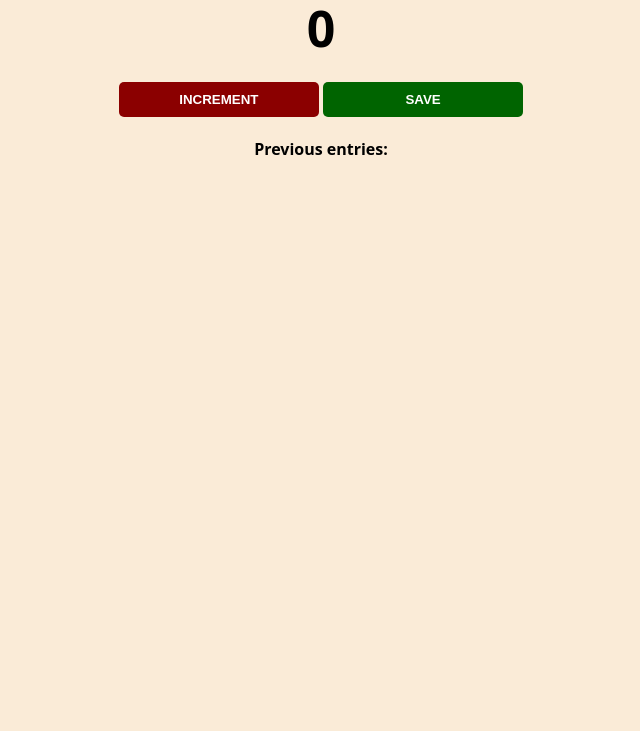
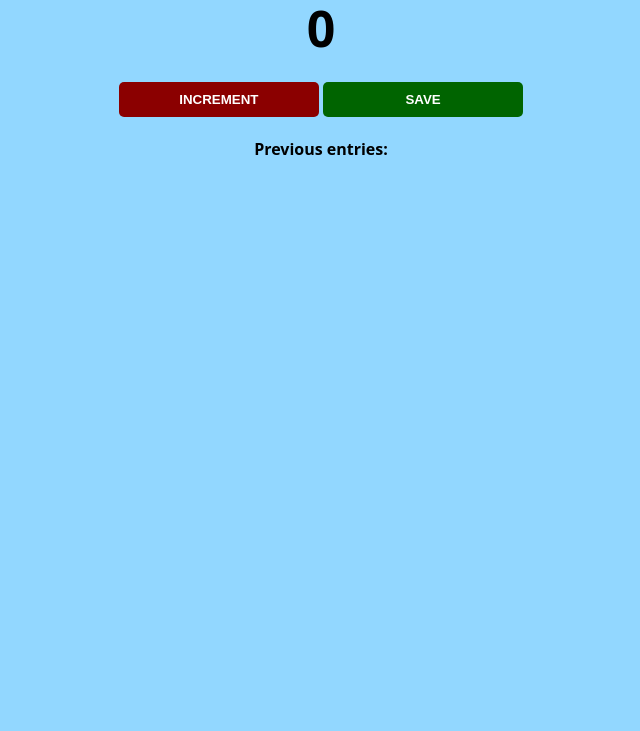
Before and after one commit to Chorle/P2---Train, a plain HTML site: page index.html in a window 1280 px wide. Shown: the part 69-800 px from the top of the page, without its empty margins (319-959 px from the left). Drawn offline with Linux system fonts and the light colour scheme.

Commit message:
add new background color

```diff
--- a/styles.css
+++ b/styles.css
@@ -1,5 +1,5 @@
 body {
-    background-color: antiquewhite;
+    background-color: rgb(146, 215, 255);
     font-family: system-ui, -apple-system, BlinkMacSystemFont, 'Segoe UI', Roboto, Oxygen, Ubuntu, Cantarell, 'Open Sans', 'Helvetica Neue', sans-serif;
     font-weight: bold;
     text-align: center;
```
